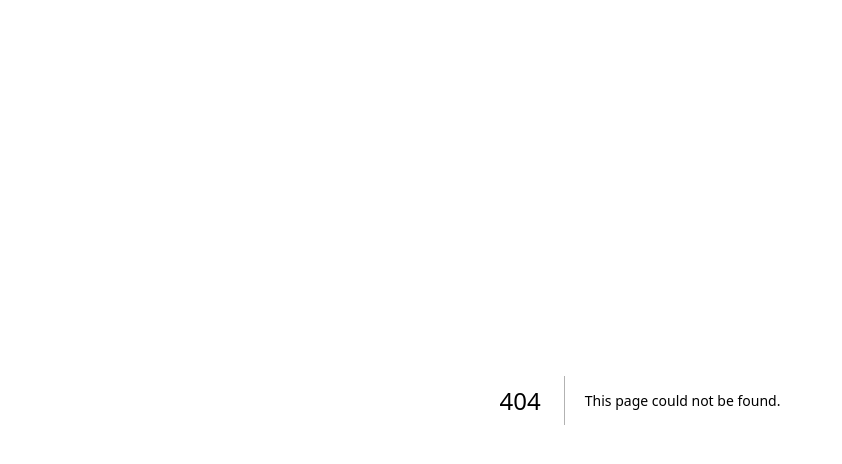
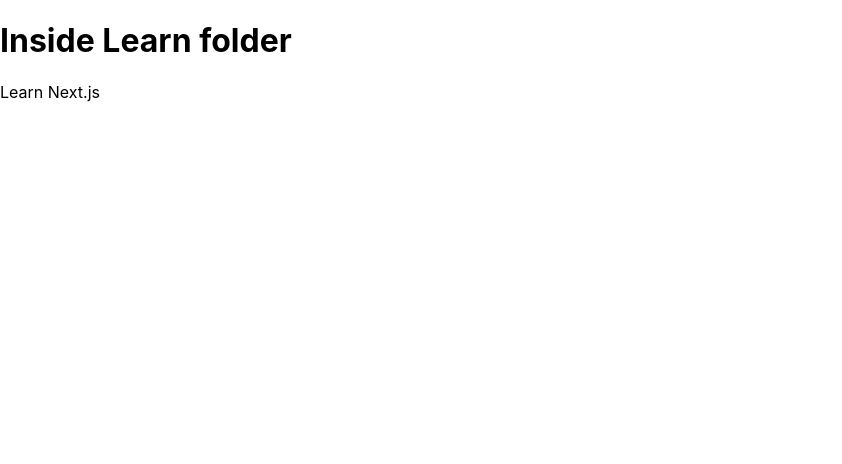
Before and after one commit to ayushrastogi689/Getting-started-with-Next.js, a Next.js app in the folder first-next-app/: page /learn/learnNext in a window 1280 px wide. Before the commit this address had no page. Shown: the top 464 px of the page, without its empty margins (0-842 px from the left). Built offline with nearby package versions, Linux system fonts and the light colour scheme.

Commit message:
Created learnNext.js

```diff
--- /dev/null
+++ b/first-next-app/pages/learn/learnNext.js
@@ -0,0 +1,12 @@
+import React from 'react'
+
+const Next = () => {
+  return (
+    <div>
+        <h1>Inside Learn folder</h1>
+        <p>Learn Next.js</p>
+    </div>
+  )
+}
+
+export default Next
```
Also changed, not shown: first-next-app/pages/index.js (+5 -2 lines).
